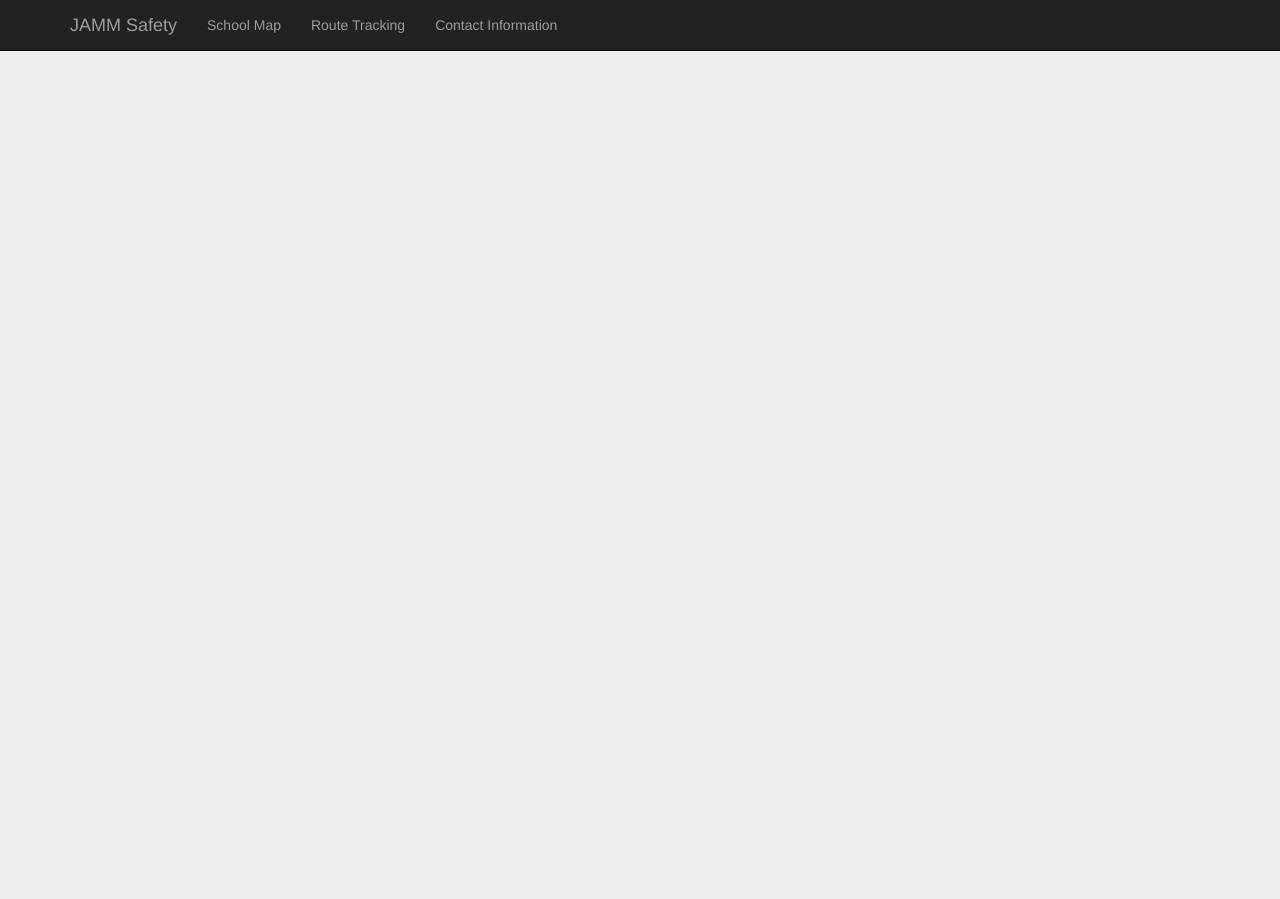
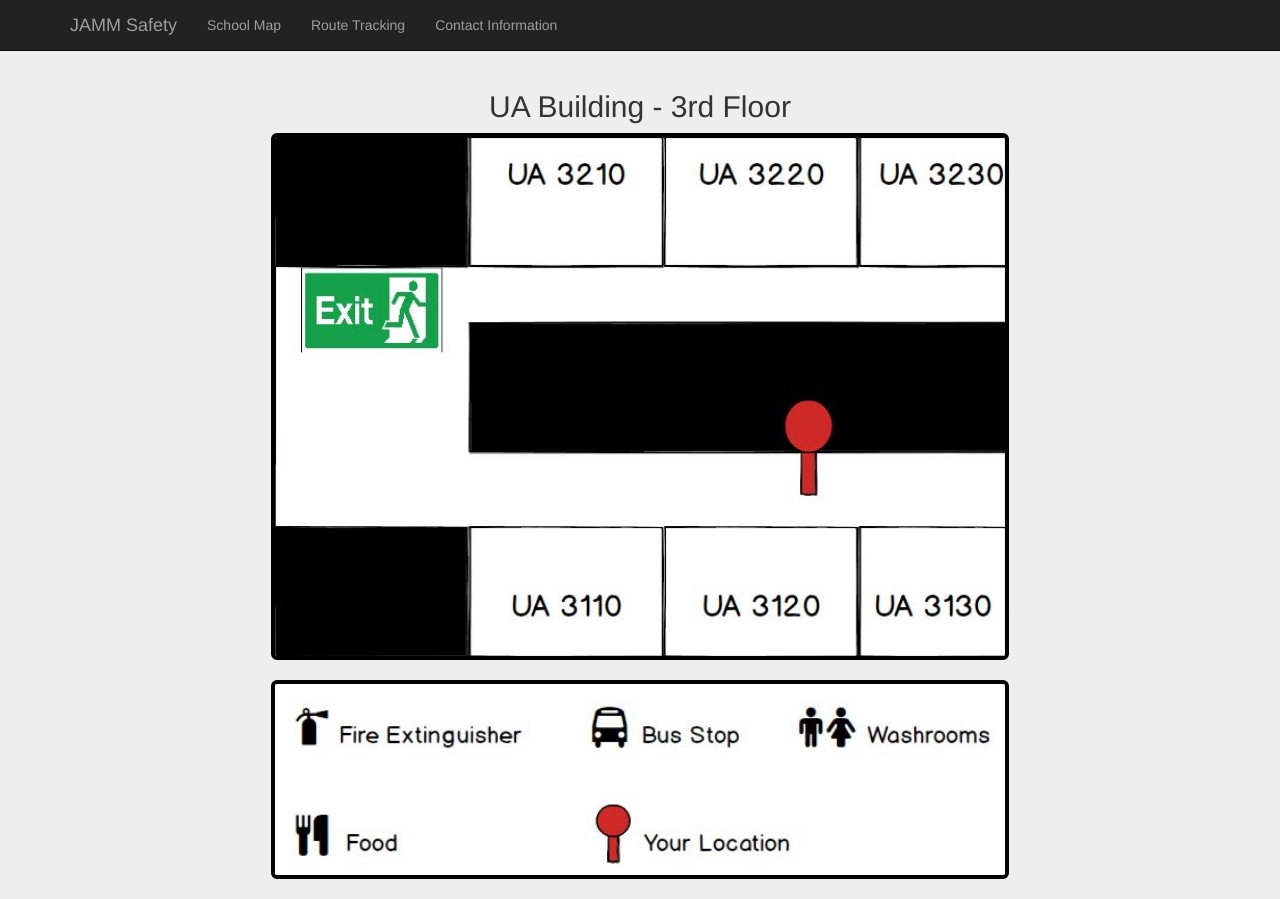
Before and after one commit to marrickchan/csci4620finalproject, a plain HTML site: page schoolmap.html in a window 1280 px wide. Before the commit the page ends 800 px from the top, so only its background shows below. Drawn offline with nearby package versions, Linux system fonts and the light colour scheme.

Commit message:
added school map html/css/images

```diff
--- a/schoolmap.html
+++ b/schoolmap.html
@@ -1,13 +1,15 @@
 <!DOCTYPE html>
 <html>
+
 <head>
 	<title>JAMM Safety</title>
-		<link rel="stylesheet" href="http://maxcdn.bootstrapcdn.com/bootstrap/3.3.6/css/bootstrap.min.css"/>
+	<link rel="stylesheet" href="http://maxcdn.bootstrapcdn.com/bootstrap/3.3.6/css/bootstrap.min.css" />
 	<script src="https://ajax.googleapis.com/ajax/libs/jquery/2.1.4/jquery.min.js"></script>
-		<link rel="stylesheet" href="styles/main.css"/>
+	<link rel="stylesheet" href="styles/main.css" />
 	<script type="text/javascript" src="p3b.js"></script>
 </head>
-	<body>
+
+<body id="smapBody">
 	<div class="navbar-toggleable-xs" id="bd-main-nav">
 		<nav class="navbar navbar-inverse navbar-fixed-top">
 			<div class="container">
@@ -23,6 +25,14 @@
 		</nav>
 	</div>
 
+	<div id="smapStatus" class="container-fluid">
+		<h2>UA Building - 3rd Floor</h2>
+	</div>
+	<div id="smap" class="container-fluid">
+		<img id="schoolMap" src="images/map1.JPG" class="img-rounded">
+		<img id="schooLegend" src="images/legend.JPG" class="img-rounded">
+	</div>
 
 </body>
+
 </html>
--- a/styles/main.css
+++ b/styles/main.css
@@ -7,7 +7,6 @@ body {
 	width: 100%;
 	height: 500px;
 	float: left;
-
 }
 
 .form-actions {
@@ -15,3 +14,24 @@ body {
 	background-color: transparent;
 	text-align: center;
 }
+
+#schooLegend {
+	margin-top: 20px;
+	margin-bottom: 20px;
+}
+
+#schoolMap,
+#schooLegend {
+	width: 100%;
+	border: solid 4px #000000;
+}
+
+#smap {
+	width: 60%;
+	height: 60%%;
+}
+
+#smapButtons,
+#smapStatus {
+	text-align: center;
+}
```
Also changed, not shown: images/legend.JPG (added), images/map1.JPG (added). Lines whose indentation alone changed are shown as unchanged.
